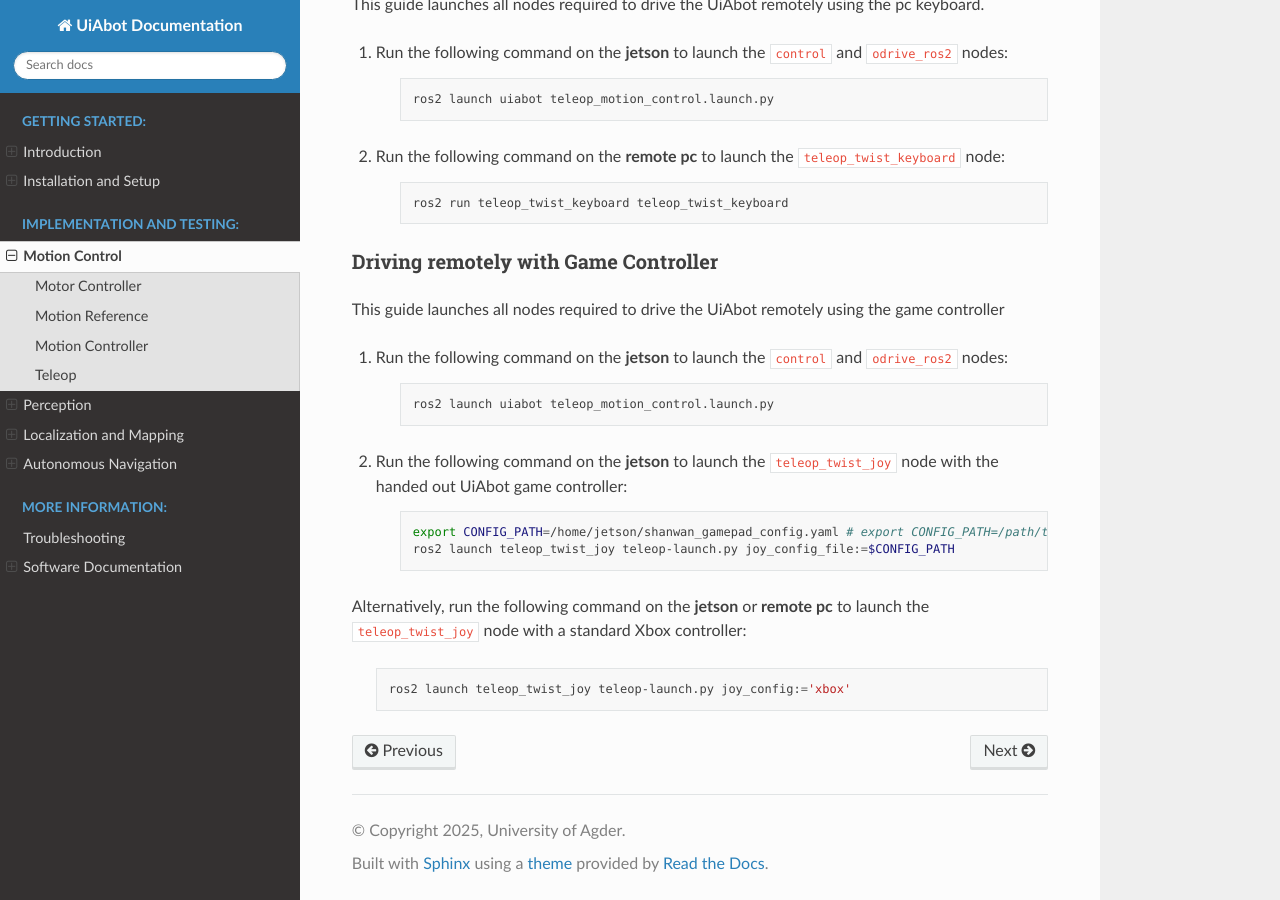
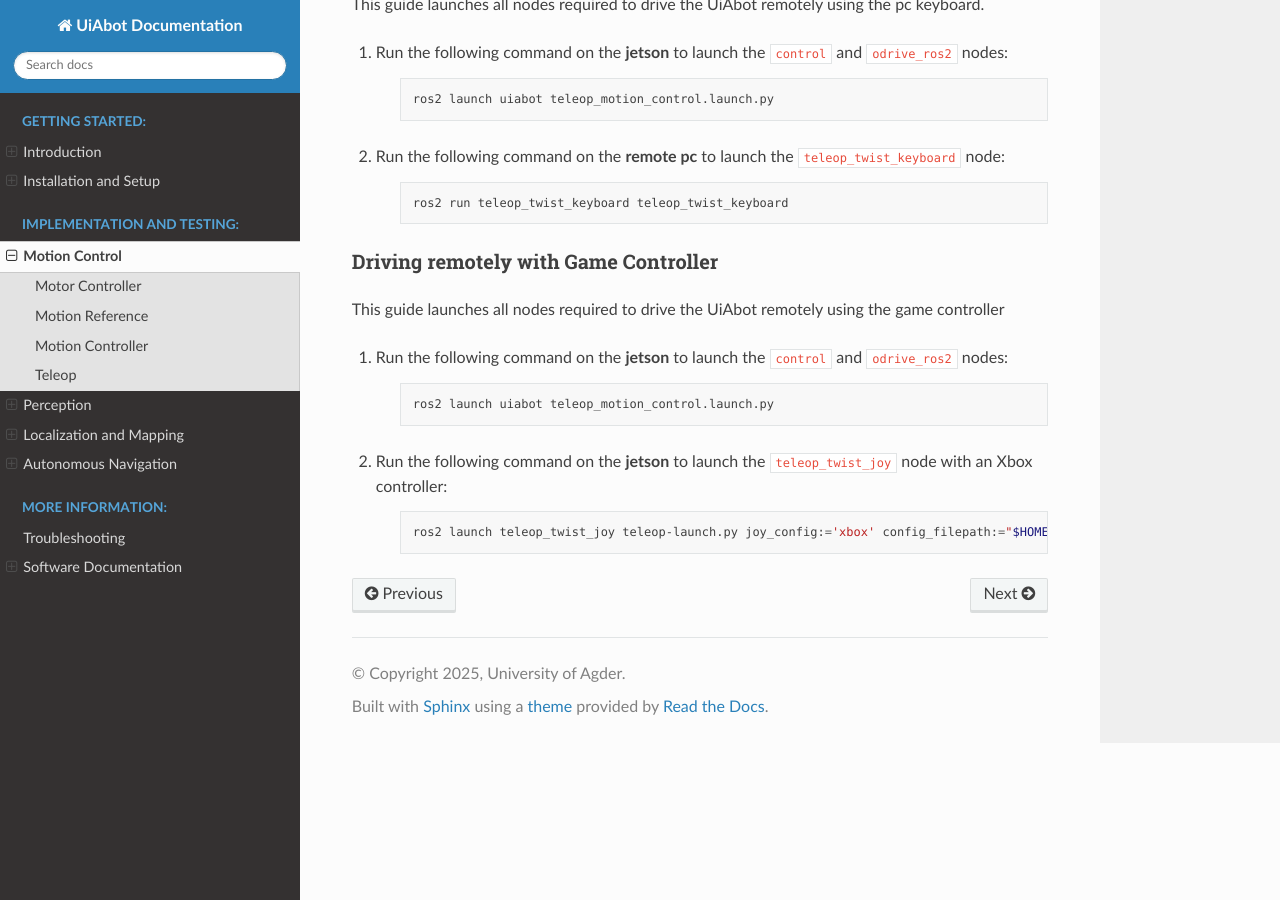
Before and after one commit to DrDanielh/UiAbot, a Sphinx documentation site: the page built from docs/src/motion_control.rst, in a window 1280 px wide and 900 px high, scrolled down 4125 px. Built offline with Sphinx 7.4.7 and the Read the Docs theme 3.1.0, drawn with Linux system fonts in a browser that asks for light colours.

Commit message:
updated odrive vel limit and joy config

```diff
--- a/docs/src/installation.rst
+++ b/docs/src/installation.rst
@@ -282,8 +282,8 @@ Configuration
 
     .. code-block:: bash
 
-        odrv0.axis0.controller.config.vel_limit = 5
-        odrv0.axis1.controller.config.vel_limit = 5
+        odrv0.axis0.controller.config.vel_limit = 20
+        odrv0.axis1.controller.config.vel_limit = 20
 
 3. Enable brake resistor
 
--- a/docs/src/motion_control.rst
+++ b/docs/src/motion_control.rst
@@ -180,15 +180,8 @@ This guide launches all nodes required to drive the UiAbot remotely using the ga
 
         ros2 launch uiabot teleop_motion_control.launch.py
 
-2. Run the following command on the **jetson** to launch the ``teleop_twist_joy`` node with the handed out UiAbot game controller:
+2. Run the following command on the **jetson** to launch the ``teleop_twist_joy`` node with an Xbox controller:
 
     .. code:: bash
 
-        export CONFIG_PATH=/home/jetson/shanwan_gamepad_config.yaml # export CONFIG_PATH=/path/to/your/config.yml
-        ros2 launch teleop_twist_joy teleop-launch.py joy_config_file:=$CONFIG_PATH
-
-Alternatively, run the following command on the **jetson** or **remote pc** to launch the ``teleop_twist_joy`` node with a standard Xbox controller:
-
-    .. code:: bash
-
-        ros2 launch teleop_twist_joy teleop-launch.py joy_config:='xbox'
+        ros2 launch teleop_twist_joy teleop-launch.py joy_config:='xbox' config_filepath:="$HOME/uiabot_ws/src/uiabot-ros2/config/joy_config.yaml"
```
